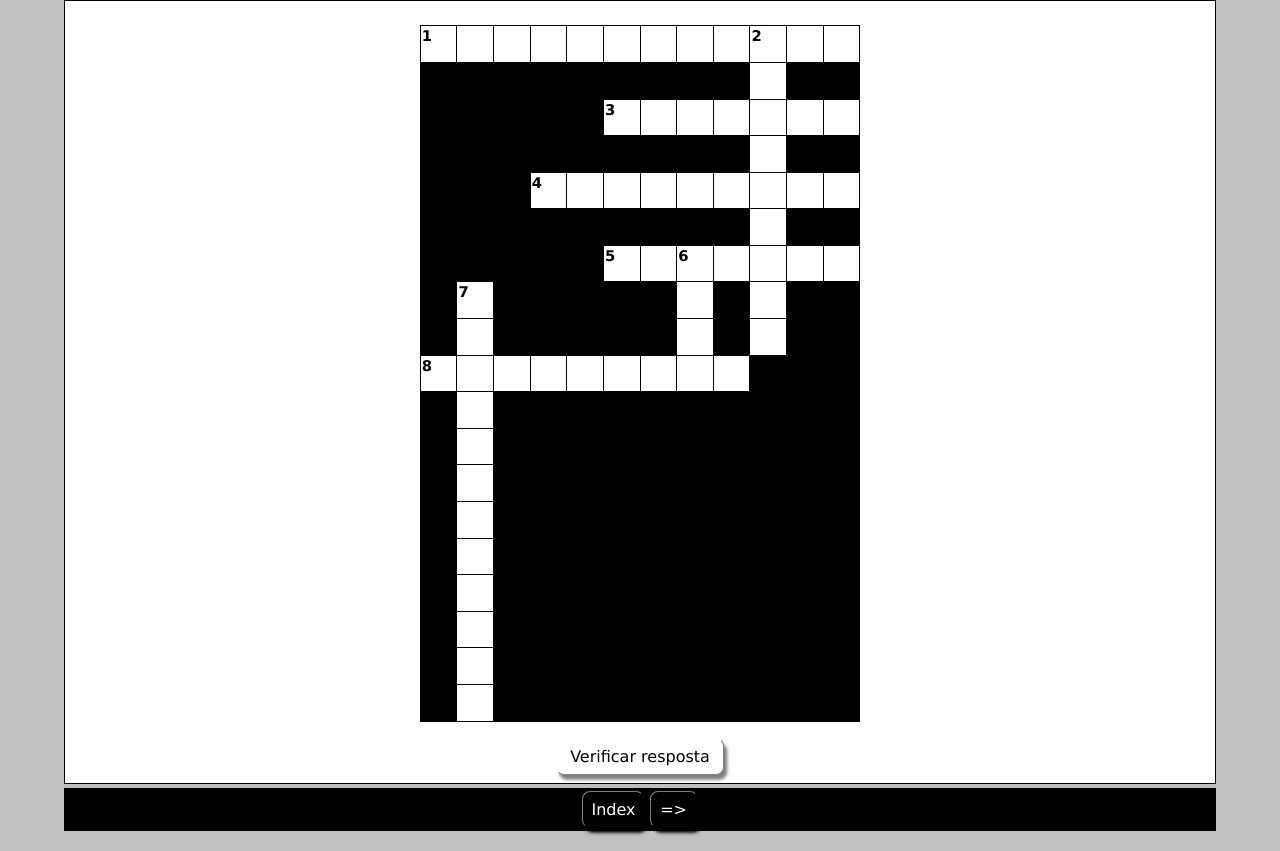
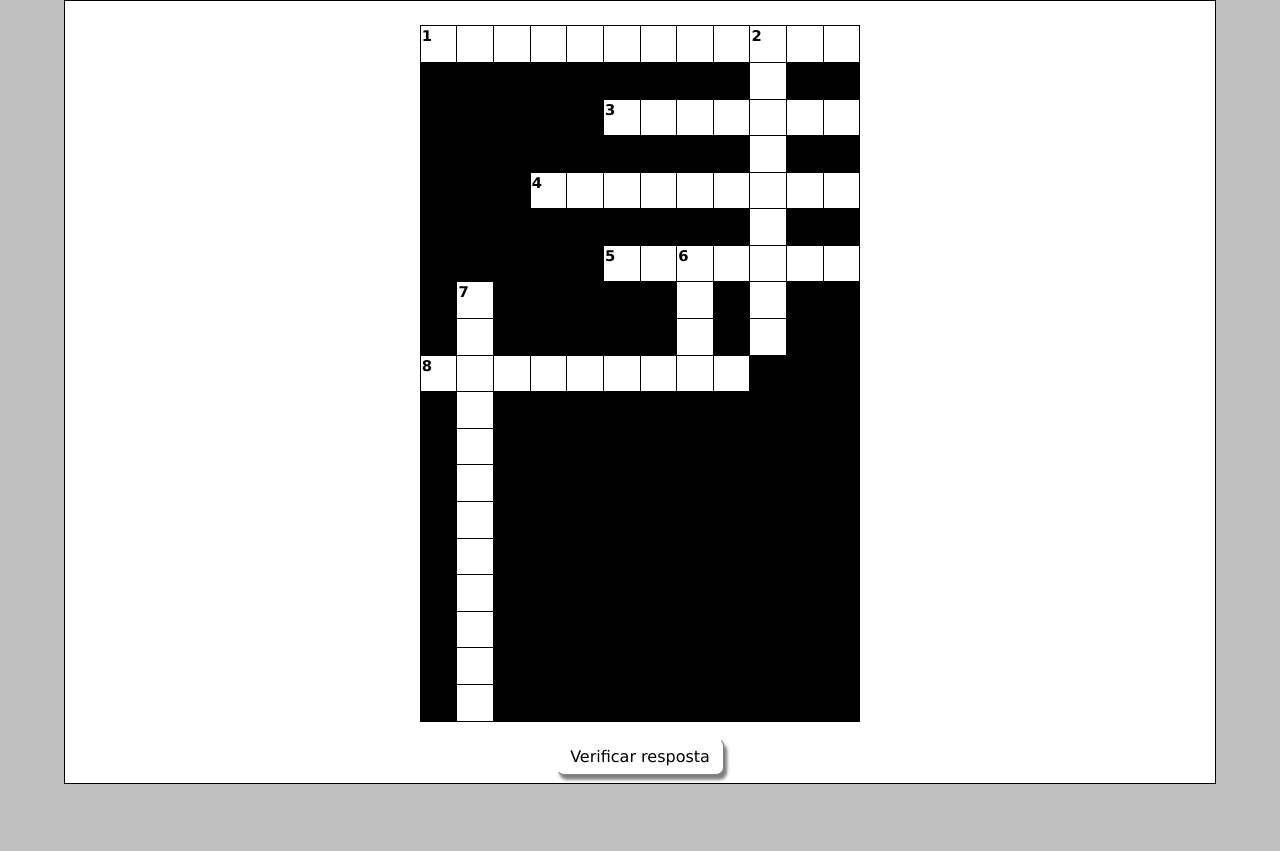
Before and after one commit to janinediogo/janinediogo.github.io, a plain HTML site: page 3ano/index.html in a window 1280 px wide. Shown: the part 253-1104 px from the top of the page. After the commit the page ends 1053 px from the top, so only its background shows below. Drawn offline with Linux system fonts and the light colour scheme.

Commit message:
Update index.html

```diff
--- a/3ano/index.html
+++ b/3ano/index.html
@@ -1450,27 +1450,6 @@ function TypeChars(Chars){
 <button id="FeedbackOKButton" class="FuncButton" onclick="HideFeedback(); return false;">&#160;OK&#160;</button>
 </div>
 
-<!-- BeginBottomNavButtons -->
-
-
-<div class="NavButtonBar" id="BottomNavBar">
-
-
-
-
-<button class="NavButton" onclick="location='contents.htm'; return false;"> Index </button>
-
-
-
-<button class="NavButton" onclick="location='nextpage.htm'; return false;">=&gt;</button>
-
-
-</div>
-
-
-
-<!-- EndBottomNavButtons -->
-
 <!-- BeginSubmissionForm -->
 
 <!-- EndSubmissionForm -->
```
